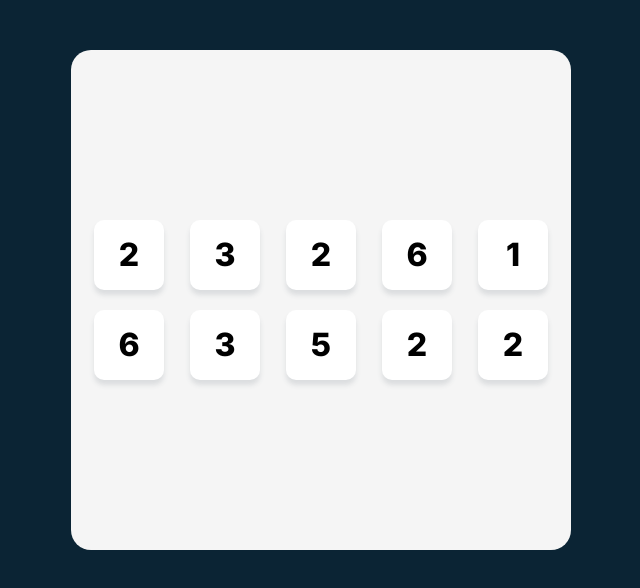
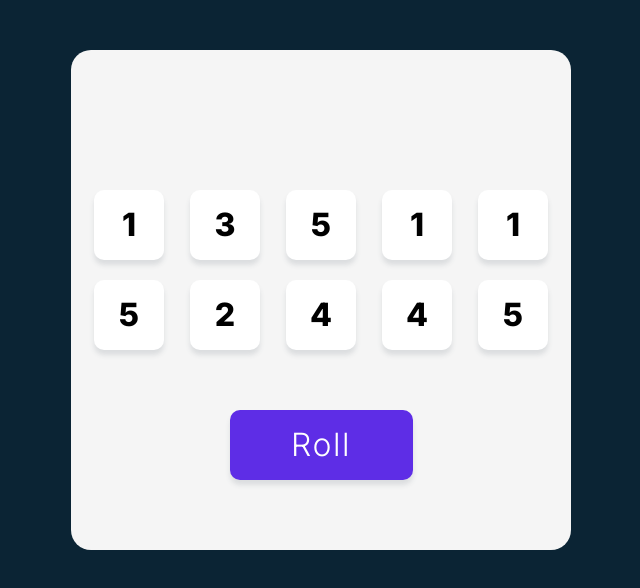
Before and after one commit to laetic/tenzies-js, a React app in the folder src/: page / in a window 1280 px wide. Shown: the top 588 px of the page, without its empty margins (319-959 px from the left). Built offline with nearby package versions, Linux system fonts and the light colour scheme.

Commit message:
Added hold die when clicked and styled held dice

```diff
--- a/src/App.js
+++ b/src/App.js
@@ -1,12 +1,9 @@
 import React from "react"
 import Die from './Die'
-
+import {nanoid} from 'nanoid'
 
 
 export default function App() {
-    //let initValues = [1, 1, 1, 1, 1, 1, 1, 1, 1, 1];
-    let initValues = randomIntArray(1,6,10);
-
     function randomIntArray(min, max, length) {
         const arr = []
         for (let i = 0; i < length; i++) {
@@ -15,15 +12,34 @@ export default function App() {
         return arr
     }
 
-    const [dieValues, setDieValues] = React.useState(initValues)
+    function initDiceValues() {
+        const intArray = randomIntArray(1,6,10)
+        return (intArray.map((val) => ({value: val, isHeld: false, id:nanoid()})));
+    }
 
-    const dieElements = dieValues.map((val, index) => <Die value={val} key={index} />);
-    //console.log(dieValues)
+    function newDiceValues() {
+        return (dieList.map((die) =>
+            die.isHeld ?
+                die :
+                ({value: (Math.floor(Math.random() * 6) + 1), isHeld: false, id: die.id})));
+    }
+
+    function holdDie(id) {
+        setDieList( (prevState) => {
+            return prevState.map( (die) => die.id === id ? ({...die, isHeld: !die.isHeld}) : die)
+        })
+    }
+
+    const [dieList, setDieList] = React.useState(initDiceValues())
+
+    const dieElements = dieList.map((die) => <Die value={die.value} key={die.id} id={die.id} isHeld={die.isHeld} holdDie={holdDie}/>);
+    console.log(dieList)
     return (
         <main>
             <div className="dice">
                 {dieElements}
             </div>
+            <button className="roll" onClick={() => setDieList(newDiceValues)}> Roll </button>
         </main>
     )
 }
--- a/src/Die.js
+++ b/src/Die.js
@@ -2,8 +2,8 @@ import React from "react"
 
 export default function Die(props) {
     return (
-        <div className="die">
+        <button className={`die ${props.isHeld ? "die--held" : ""}`} onClick={() => {props.holdDie(props.id)}}>
             <h1>{props.value}</h1>
-        </div>
+        </button>
     )
 }
--- a/src/style.css
+++ b/src/style.css
@@ -31,7 +31,8 @@ main {
     /* grid-area:auto; */
     grid-template-columns: repeat(5, 1fr);
     justify-items:center;
-    margin-block: auto;
+    margin-top: auto;
+    margin-bottom:60px;
     gap: 20px;
 }
 
@@ -45,4 +46,37 @@ main {
     margin: auto;
     border-radius: 10px;
     box-shadow: 0px 5px 5px 0px #dbdddf;
+    border-style:none;
 }
+
+.die--held {
+    background-color: #53e25f;
+}
+
+.roll {
+    display: flex;
+    justify-content: center;
+    align-items: center;
+    align-self: center;
+    background-color: #5e2de6;
+    color: #ffffff;
+    font-family: Inter;
+    font-size:2rem;
+    letter-spacing:0.1rem;
+    margin:0 0;
+    margin-bottom: 50px;
+    width: 183px;
+    height: 70px;
+    border-radius: 10px;
+    border-style:none;
+    font-weight:300;
+    box-shadow: 0px 5px 5px 0px #dbdddf;
+}
+
+.roll:hover {
+    background-color: #7950e9; /* Green */
+  }
+
+.roll:active {
+    background-color: #a68fe5;
+  }
```
